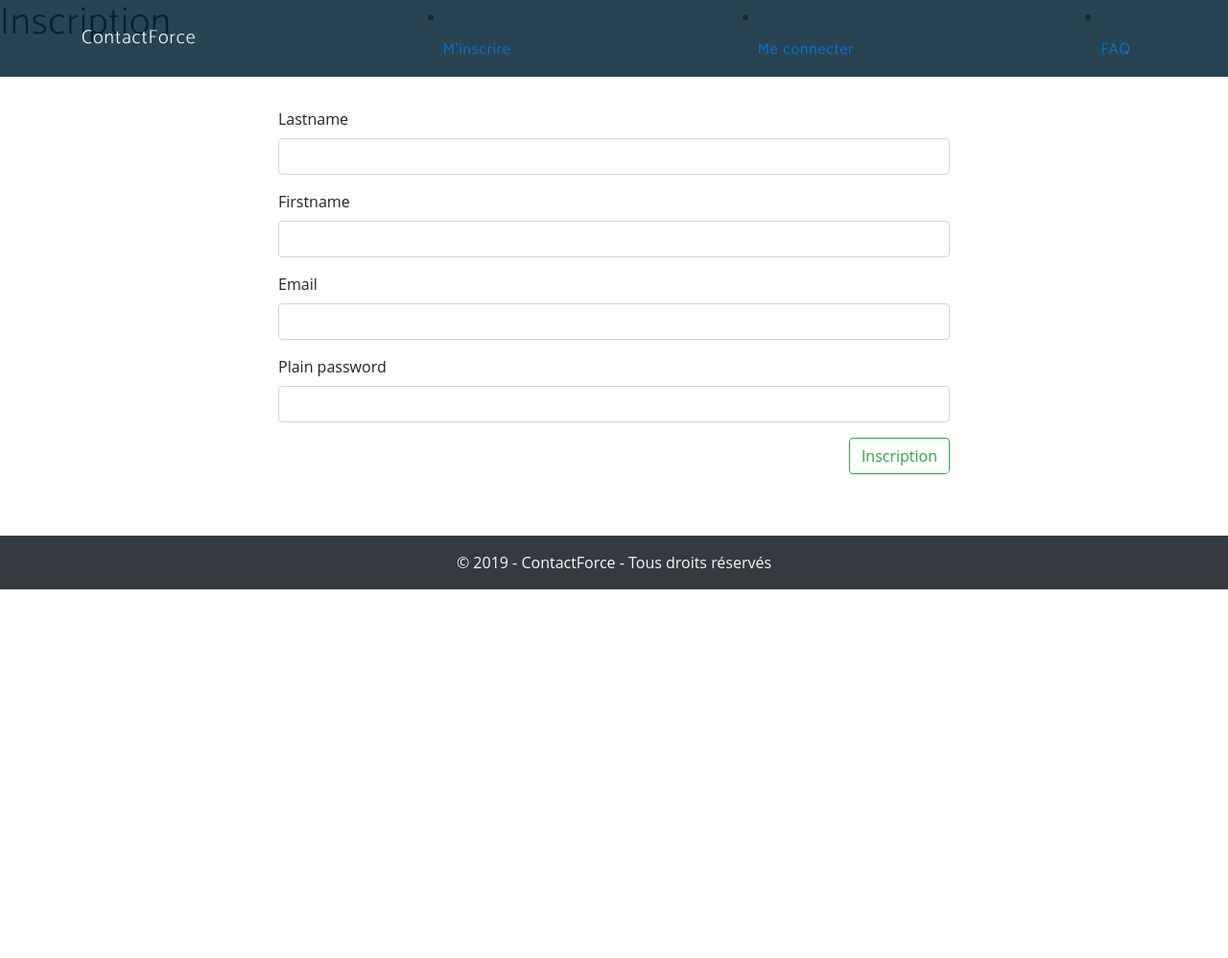
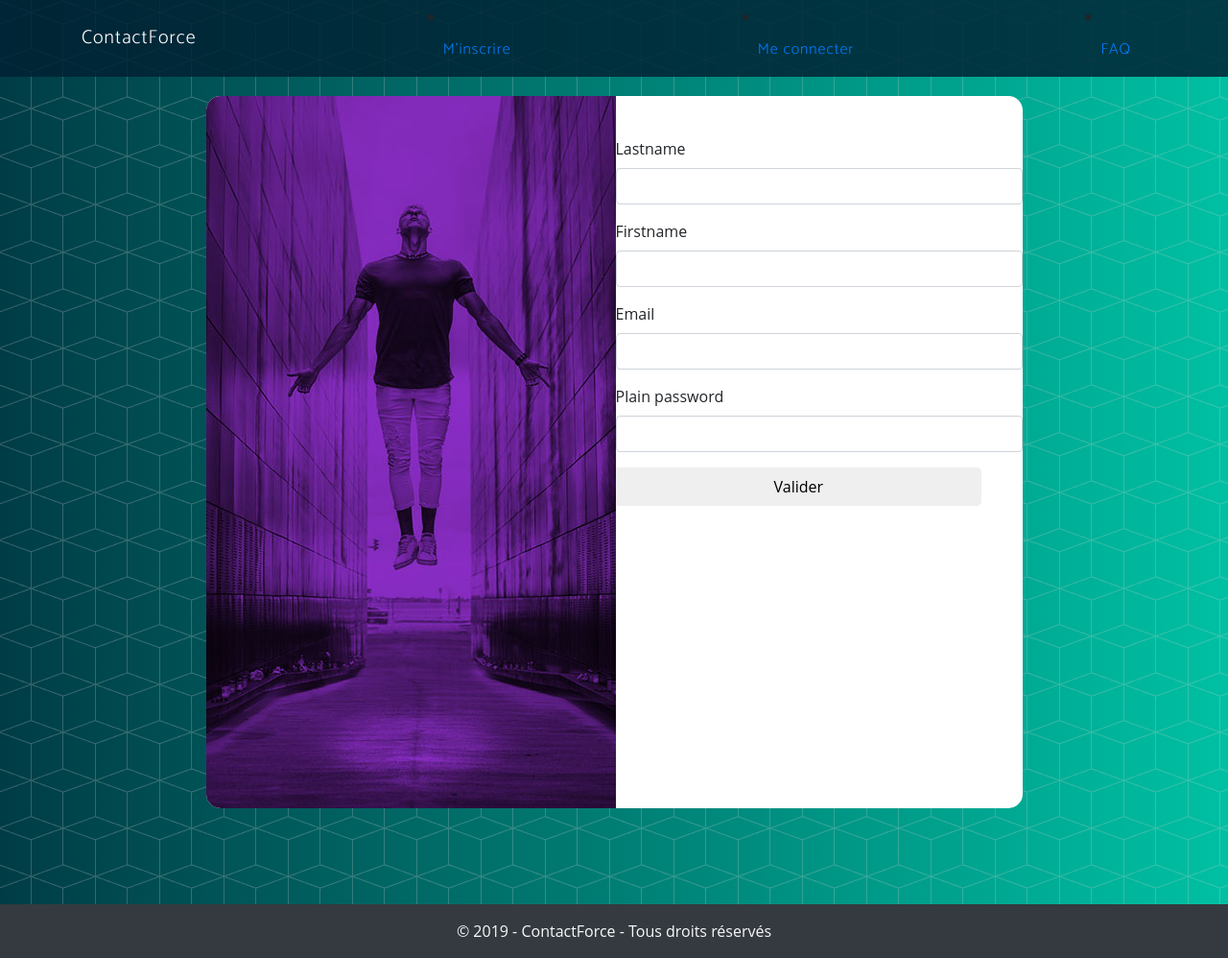
Before and after one commit to mastervr99/webforce-ook, a Symfony app: template templates/security/register.html.twig in a window 1280 px wide. Shown: the whole page at 96% size. Before the commit the page ends 614 px from the top, so only its background shows below. Run offline with Twig, Linux system fonts and the light colour scheme; the template is opened without the code that fills it, so the values that code supplies are empty; form fields are guessed from the names that the template uses; some libraries are stand-ins or nearby versions.

Commit message:
pages inscription connexion controller thusy

```diff
--- a/public/css/style.css
+++ b/public/css/style.css
@@ -120,7 +120,7 @@
     padding-top: 150px;
     padding-bottom: 100px;
     color: white;
-        background: url("../../img/bg-pattern.png"), linear-gradient(to right, #003c46, #00c0a3);
+    background: url("../../public/img/bg-pattern.png"), linear-gradient(to right, #003c46, #00c0a3);
 }
 
 header.masthead .text {
@@ -184,8 +184,6 @@
         max-width: 325px;
     }
 }
-
-
 
 
 /* ===================  FEATURES ===================*/
@@ -496,12 +494,8 @@
     color: #3a9dff
 }
 
+/*----------- RESPONSIVE -----------*/
 
-
-
-
-
-    /* Responsive */
 @media screen and (max-width: 991px) {
     .form-v2-content {
         margin: 180px 20px;
@@ -612,7 +606,7 @@
 }
 
 /* photos*/
-    #contact .image {
+#contact .image, #fiche .image img {
     width: 80px;
     margin-right: 2rem;
     border: 3px solid rgb(214, 214, 214);
@@ -625,19 +619,22 @@
 }
 
 
-
-
-
-
-
 /*======================================================================
                         FICHE-PROFIL.php
 ======================================================================*/
 
+#fiche{
+    margin-top: 100px;
+}
 
 
 
-
+#fiche .image img {
+    width: 20%;
+    margin-right: 2rem;
+    border: 5px solid rgb(214, 214, 214);
+    border-radius: 50px 50px 50px 50px;
+}
 .info p {
     text-align: center;
     color: #999;
@@ -671,31 +668,12 @@
     overflow: hidden;
 }
 
-    /* p span {
-        color: #F00;
-    } */
-
-    /* p {
-        margin: 0px;
-        font-weight: 500;
-        line-height: 2;
-        color: #333;
-    } */
-
-    /* h1 {
-    text-align: center;
-    color: #666;
-    text-shadow: 1px 1px 0px #FFF;
-    margin: 50px 0px 0px 0px
-} */
-
 input {
     border-radius: 0px 5px 5px 0px;
     border: 1px solid #eee;
     margin-bottom: 15px;
     width: 90%;
     height: 40px;
-        /* float: left; */
     padding: 0px 15px;
 }
 
@@ -709,7 +687,6 @@
     margin: 0;
     width: 90%;
     height: 130px;
-        /* float: left; */
     padding: 0px 15px;
 }
 
@@ -719,14 +696,10 @@
 }
 
 .icon-case {
-        width: 35px;
+    width: 40px;
     float: left;
-        /* border-radius: 5px 0px 0px 5px; */
-        background: #eeeeee;
     height: 40px;
-        position: relative;
     text-align: center;
-        line-height: 40px;
 }
 
 i {
@@ -751,18 +724,11 @@
 }
 
 .leftcontact {
-        /* width: 49.5%; */
-        /* float: left; */
-        /* border-right: 1px dotted #CCC; */
     box-sizing: border-box;
-        /* padding: 0px 15px 0px 0px; */
 }
 
 .rightcontact {
-        /* width: 49.5%; */
-        /* float: right; */
     box-sizing: border-box;
-        /* padding: 0px 0px 0px 15px; */
 }
 
 .validation {
--- a/templates/security/register.html.twig
+++ b/templates/security/register.html.twig
@@ -1,7 +1,15 @@
 {% extends 'base.html.twig' %}
 
 {% block body %}
-    <h1>Inscription</h1>
+
+<section class="form-v2" id="form-inscription">
+    <div class="page-content">
+        <div class="form-v2-content">
+            <div class="form-left ">
+                <img src="img/form-v2.jpg" alt="form" class="arrondisGauche">
+                <div class="text-1">
+                </div>
+            </div>
 
             {{ form_start(form) }}
 
@@ -10,12 +18,14 @@
             {{ form_row(form.email) }}
             {{ form_row(form.plainPassword) }}
 
-    <div class="text-right">
-        <button type="submit" class="btn btn-outline-success">
-            Inscription
-        </button>
+            <div class="form-row-last">
+                <input class="register" name="register" type="submit" value="Valider">
             </div>
+
 
             {{ form_end(form) }}
 
+        </div>
+    </div>
+
     {% endblock %}
```
Also changed, not shown: public/img/21.jpg (added), public/img/33.jpg (added), public/img/41.jpg (added), public/img/54.jpg (added), public/img/64.jpg (added), public/img/82.jpg (added), public/img/86.jpg (added), public/img/bg-pattern.png (added), public/img/form-v2.jpg (added), public/img/iphone_6_plus_white_port.png (added). Lines whose indentation alone changed are shown as unchanged.
